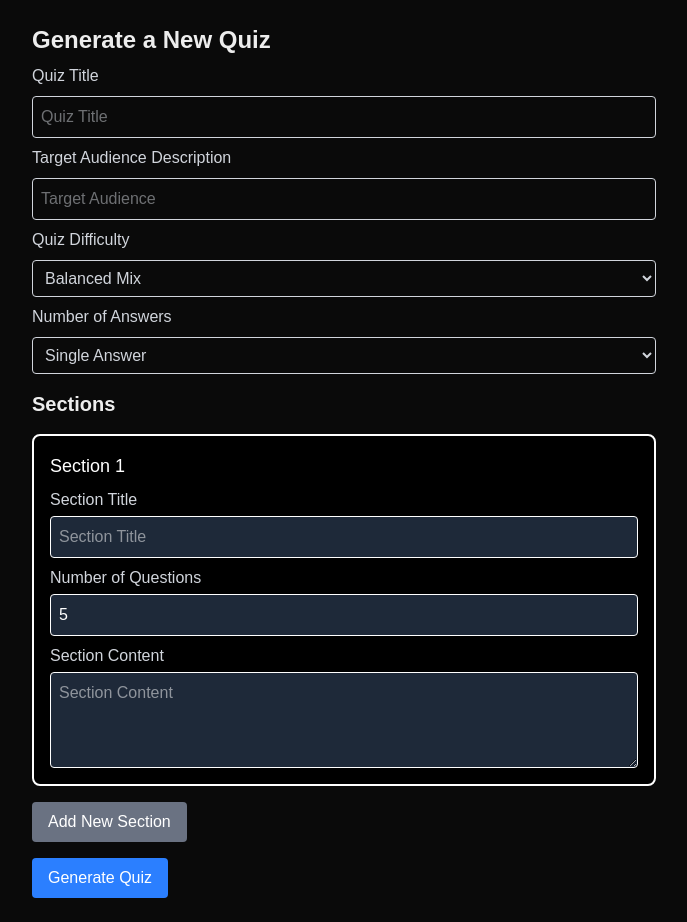
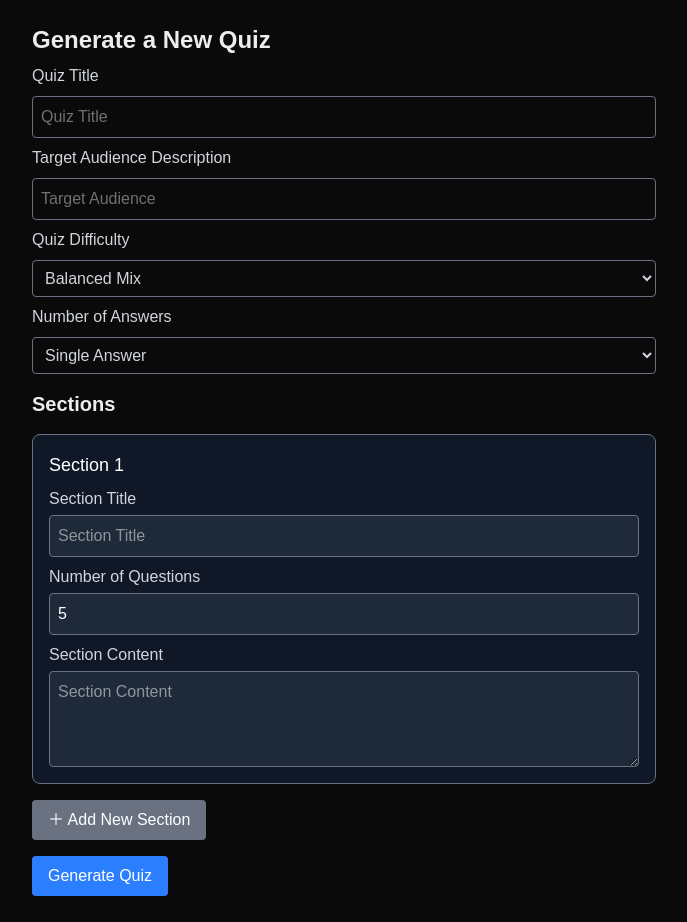
Before and after one commit to joshdyck-bluedrop/assessment-generator-hackathon2025-t4, a Next.js app: page /quiz-generator in a window 1280 px wide. Shown: the whole page, without its empty margins (296-983 px from the left). Built offline with nearby package versions, Linux system fonts and the light colour scheme.

Commit message:
fix border colours and add plus icon to add section button

```diff
--- a/app/quiz-generator/page.tsx
+++ b/app/quiz-generator/page.tsx
@@ -200,7 +200,7 @@ export default function QuizGeneratorPage() {
 					placeholder="Quiz Title"
 					value={quiz.quizTitle}
 					onChange={(e) => handleInputChange("quizTitle", e.target.value)}
-					className="block mt-2 p-2 border rounded w-full"
+					className="block mt-2 p-2 border border-gray-500 rounded w-full"
 				/>
 			</label>
 
@@ -212,7 +212,7 @@ export default function QuizGeneratorPage() {
 					placeholder="Target Audience"
 					value={quiz.quizAudience}
 					onChange={(e) => handleInputChange("quizAudience", e.target.value)}
-					className="block mt-2 p-2 border rounded w-full"
+					className="block mt-2 p-2 border border-gray-500 rounded w-full"
 				/>
 			</label>
 
@@ -222,7 +222,7 @@ export default function QuizGeneratorPage() {
 				<select
 					value={quiz.quizDifficulty}
 					onChange={(e) => handleInputChange("quizDifficulty", e.target.value)}
-					className="block mt-2 p-2 border rounded w-full"
+					className="block mt-2 p-2 border border-gray-500 rounded w-full"
 				>
 					<option value="simple">Simple</option>
 					<option value="challenging">Challenging</option>
@@ -236,7 +236,7 @@ export default function QuizGeneratorPage() {
 				<select
 					value={quiz.multipleOrSingleAnswers}
 					onChange={(e) => handleInputChange("multipleOrSingleAnswers", e.target.value)}
-					className="block mt-2 p-2 border rounded w-full"
+					className="block mt-2 p-2 border border-gray-500 rounded w-full"
 				>
 					<option value="single">Single Answer</option>
 					<option value="multiple">Multiple Answers</option>
@@ -247,7 +247,7 @@ export default function QuizGeneratorPage() {
 			<div className="mt-4">
 				<h2 className="text-xl font-semibold">Sections</h2>
 				{quiz.courseSections.map((section, index) => (
-					<div key={index} className="mt-4 p-4 border-2 border-white rounded-lg bg-black text-white">
+					<div key={index} className="mt-4 p-4 border border-gray-500 bg-gray-900 rounded-lg text-white">
 						<h3 className="text-lg font-medium">Section {index + 1}</h3>
 
 						{/* Section Title */}
@@ -258,7 +258,7 @@ export default function QuizGeneratorPage() {
 								placeholder="Section Title"
 								value={section.sectionTitle}
 								onChange={(e) => handleSectionChange(index, "sectionTitle", e.target.value)}
-								className="block mt-1 p-2 border rounded w-full bg-gray-800 text-white"
+								className="block mt-1 p-2 border border-gray-500 rounded w-full bg-gray-800 text-white"
 							/>
 						</label>
 
@@ -271,7 +271,7 @@ export default function QuizGeneratorPage() {
 								placeholder="Number of Questions"
 								value={section.numberOfQuestionsInSection}
 								onChange={(e) => handleSectionChange(index, "numberOfQuestionsInSection", Number(e.target.value))}
-								className="block mt-1 p-2 border rounded w-full bg-gray-800 text-white"
+								className="block mt-1 p-2 border border-gray-500 rounded w-full bg-gray-800 text-white"
 							/>
 						</label>
 
@@ -282,7 +282,7 @@ export default function QuizGeneratorPage() {
 								placeholder="Section Content"
 								value={section.sectionContent}
 								onChange={(e) => handleSectionChange(index, "sectionContent", e.target.value)}
-								className="block mt-1 p-2 border rounded w-full h-24 bg-gray-800 text-white"
+								className="block mt-1 p-2 border border-gray-500 rounded w-full h-24 bg-gray-800 text-white"
 							/>
 						</label>
 
@@ -300,7 +300,7 @@ export default function QuizGeneratorPage() {
 
 				{/* Add New Section Button */}
 				<button onClick={addNewSection} className="mt-4 bg-gray-500 text-white px-4 py-2 rounded hover:bg-gray-600">
-					Add New Section
+					＋ Add New Section
 				</button>
 			</div>
 
```
